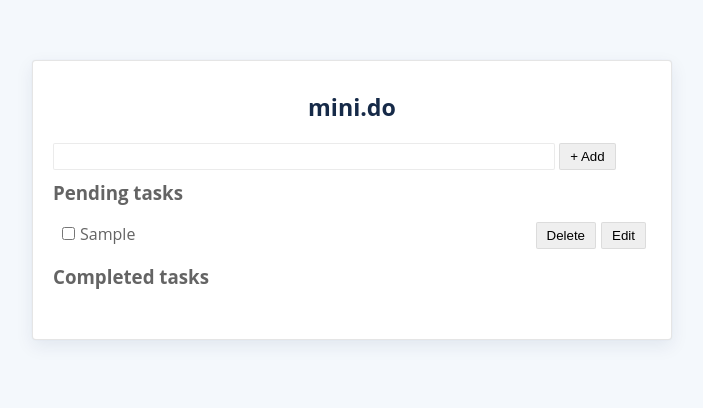
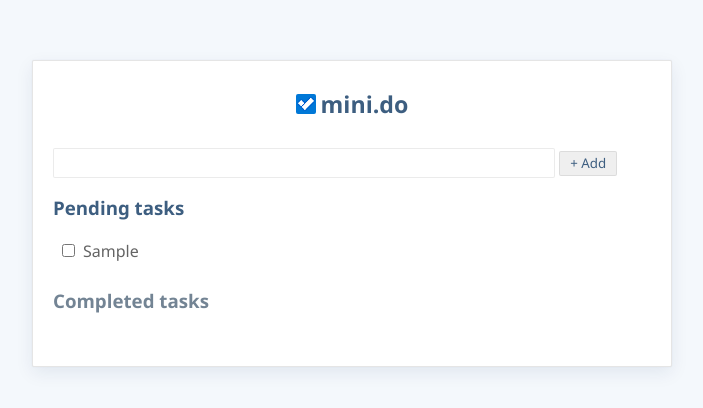
Before and after one commit to thinkdj/minido, a plain HTML site: page index.html in a window 1280 px wide. Both pictures are taken after typing "Sample" into the empty fields and a click on the button "+ Add". Shown: the whole page, without its empty margins (288-991 px from the left). Drawn offline with Linux system fonts and the light colour scheme.

Commit message:
Enhancement 1: Show actions on-hover alone for a cleaner look

```diff
--- a/app.js
+++ b/app.js
@@ -1,12 +1,26 @@
 "use strict";
 
+
+function Task(task) {
+    this.id = generateUID();
+    this.task = task;
+    this.created_at = makeDateNow();
+    this.completed_at = null;
+}
+
+/* Simple Date fns */
+let timeFactor = 1000;
+function makeDateNow() { return ~~(+(new Date()) / timeFactor) }
+function getDate(epoch) { return new Date(+epoch * timeFactor); }
+
+/* Todo App */
 let taskInput  = document.getElementById("todo-entry");
 let taskSubmit = document.getElementById("todo-submit");
 
 let taskList = document.getElementById("todos");
 let taskListCompleted = document.getElementById("todos-completed");
 
-let taskAdd=function() {
+let taskAdd = function() {
     let newTask = taskInput.value;
     if(!newTask) return false;
 
@@ -15,9 +29,14 @@ let taskAdd=function() {
     bindTaskEvents(listItem, taskMarkCompleted);
 
     taskInput.value="";
-    return false; // Prevent Form Submit
+    return false; // Prevent form submit
 }
-let taskCreate = function(taskString) {
+
+
+let taskCreate = (taskString) => {
+
+    let newTask = new Task(taskString);
+    console.log(newTask);
 
     let listItem=document.createElement("li");
 
@@ -27,7 +46,7 @@ let taskCreate = function(taskString) {
     listItem.appendChild(checkBox);
 
     let label=document.createElement("label");
-    label.innerText=taskString;
+    label.innerText=newTask.task;
     label.className="task-label";
     listItem.appendChild(label);
 
@@ -50,60 +69,55 @@ let taskCreate = function(taskString) {
 }
 
 
+//Edit an existing task
+let taskEdit = function() {
+    let listItem = this.parentNode;
 
-//Edit an existing task.
-
-let taskEdit=function() {
-    let listItem=this.parentNode;
-
-    let editButton=listItem.querySelector('button');
-    editButton.innerText=(editButton.innerText==='Edit')?"Update":"Edit";
+    let editButton = listItem.querySelector('button');
+    editButton.innerText = (editButton.innerText==='Edit')?"Update":"Edit";
 
     let editInput=listItem.querySelector('input[type=text]');
 
     let label=listItem.querySelector("label");
 
     listItem.classList.contains("editable")?
-        label.innerText=editInput.value:
-        editInput.value=label.innerText;
+        label.innerText = editInput.value:
+        editInput.value = label.innerText;
 
     listItem.classList.toggle("editable");
 }
 
-//Delete task.
-let taskDelete=function(){
-    console.log("Delete Task...");
+//Delete task
+let taskDelete = function() {
     let confirmation = confirm("Delete task?");
     if(confirmation){
-        let listItem=this.parentNode;
-        let ul=listItem.parentNode;
+        let listItem = this.parentNode;
+        let ul = listItem.parentNode;
         ul.removeChild(listItem);
     }
 }
 
-
 //Mark a task as done
-let taskMarkCompleted=function(){
-    let listItem=this.parentNode;
+let taskMarkCompleted = function() {
+    let listItem = this.parentNode;
     taskListCompleted.appendChild(listItem);
     bindTaskEvents(listItem, taskMarkIncomplete);
 }
 
 //Undo `mark as done`
-let taskMarkIncomplete=function(){
-    let listItem=this.parentNode;
+let taskMarkIncomplete = function() {
+    let listItem = this.parentNode;
     taskList.appendChild(listItem);
-    bindTaskEvents(listItem,taskMarkCompleted);
+    bindTaskEvents(listItem, taskMarkCompleted);
 }
 
 //Set the click handler to the taskAdd function.
-taskSubmit.onclick=taskAdd;
+taskSubmit.onclick = taskAdd;
 taskSubmit.addEventListener("click", function() {
     // Additional code to be executed
 });
 
-
-let bindTaskEvents=function(taskListItem,checkBoxEventHandler){
+let bindTaskEvents = (taskListItem, checkBoxEventHandler) => {
     let checkBox=taskListItem.querySelector("input[type=checkbox]");
     let editButton=taskListItem.querySelector("button.task-edit");
     let deleteButton=taskListItem.querySelector("button.task-delete");
--- a/assets/styles.css
+++ b/assets/styles.css
@@ -2,16 +2,23 @@
 :root {
     --color-bg: #F4F8FC;
     --color-todo-bg: #FFF;
-    --color-primary: #2CA4DD;
+    --color-primary: #3D5E80;
+    --color-secondary: #738494;
     --color-accent: #BDD629;
     --color-text-dark: #162A48;
     --color-text-light: #646464;
     --app-width: 640px;
+    --app-border-radius: 2px;
 }
+.color-primary { color: var(--color-primary) }
+.color-secondary { color: var(--color-secondary) }
 
 html, body {
     margin: 0; padding:0;
-    font-family: "Open Sans", OpenSans, Arial, "Helvetica Neue", "Microsoft YaHei", sans-serif;
+    line-height: 1.57;
+}
+html, body, input, button {
+    font-family: "Segoe UI", "Open Sans", OpenSans, Arial, "Helvetica Neue", "Microsoft YaHei", sans-serif;
 }
 
 .app {
@@ -25,11 +32,16 @@ html, body {
     max-width: var(--app-width);
     margin: 60px auto 100px;
 }
+.logo {
+    border-radius: var(--app-border-radius);
+    margin-right: 5px;
+    line-height: 0;
+}
 .app-todo {
     background: var(--color-todo-bg);
     color: var(--color-text-light);
     border: 1px solid rgba(0,0,0,0.10);
-    border-radius: 4px;
+    border-radius: var(--app-border-radius);
     box-shadow: 0 6px 18px 0 rgba(0,35,90,.08), 0 0 2px 0 rgba(0,35,90,.06);
     background-color: #fff;
     transition: all .2s ease-in-out;
@@ -43,12 +55,16 @@ html, body {
     text-align: center;
 }
 .app-header__heading {
-    margin: 10px 0 20px;
+    margin: 10px 0 30px;
     padding: 0;
+    display: flex;
+    align-items: center;
+    justify-content: center;
+    line-height: 1.15;
 }
 .heading-sub {
     padding: 0;
-    margin: 10px 0;
+    margin: 15px 0 10px;
 }
 .flex-center {
     display: flex;
@@ -56,9 +72,13 @@ html, body {
     justify-content: center;
 }
 
+li button { opacity: 0; transition: all .2s ease-in-out; }
+li:hover button { opacity: 1 }
+
 .editable .task-checkbox,
+.editable .task-label,
 .editable .task-delete,
-.editable .task-label {
+.task-list-completed .task-edit {
     display: none;
 }
 .task-textbox {
@@ -76,23 +96,32 @@ html, body {
 .task-list li {
     list-style: none;
     display: block;
-    padding: 7px 5px;
+    padding: 7px 7px 7px 5px;
     line-height: 1.57;
+    border-radius: var(--app-border-radius);
+    transition: all .2s ease-in-out;
 }
 .task-list li:hover {
     background: #f5f5f5;
 }
 
+/* EXTRAS */
 input[type=text] {
     padding: 5px 10px;
     border: 1px solid rgba(0,0,0,0.08);
-    border-radius: 2px;
+    border-radius: var(--app-border-radius);
     min-width: 480px;
 }
 button {
+    cursor: pointer;
+    color: var(--color-primary);
     padding: 5px 10px;
     border: 1px solid rgba(0,0,0,0.08);
-    border-radius: 2px;
+    border-radius: var(--app-border-radius);
+    line-height: 1;
+}
+button:hover {
+    color: var(--color-text-dark);
 }
 
 /* Buttons */
@@ -102,12 +131,10 @@ button {
 }
 .task-checkbox {
     padding: 5px;
-    margin-right: 5px;
+    margin-right: 8px;
     cursor: pointer;
 }
 
-
-/* EXTRAS */
 
 /* Custom Scrollbar for Chrome */
 /* @thinkdj; Apr 2020 */
--- a/index.html
+++ b/index.html
@@ -18,7 +18,7 @@
             <div class="app-container">
                 <div class="app-todo">
                     <div class="app-header flex-center">
-                        <h4 class="app-header__heading">mini.do</h4>
+                        <h4 class="app-header__heading color-primary"><img src="assets/images/todo-ico-20.png" alt="" class="logo" />mini.do</h4>
                     </div>
 
                     <form onsubmit="null">
@@ -28,12 +28,12 @@
 
                     <div class="app-body">
 
-                        <h3 class="heading-sub">Pending tasks</h3>
-                        <ul id="todos" class="task-list">
+                        <h3 class="heading-sub color-primary">Pending tasks</h3>
+                        <ul id="todos" class="task-list task-list-pending">
                         </ul>
 
-                        <h3 class="heading-sub">Completed tasks</h3>
-                        <ul id="todos-completed" class="task-list">
+                        <h3 class="heading-sub color-secondary">Completed tasks</h3>
+                        <ul id="todos-completed" class="task-list task-list-completed">
                         </ul>
 
                     </div>
```
Also changed, not shown: 1 other file.
